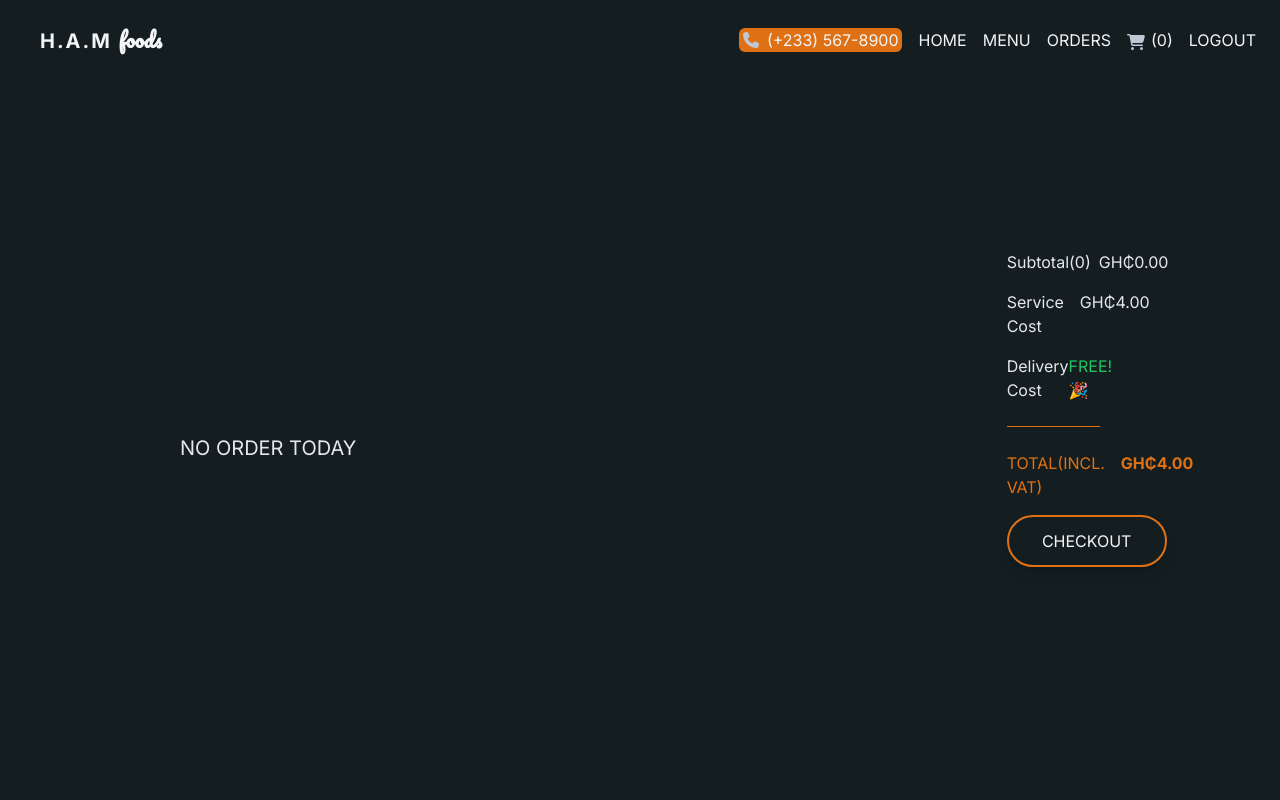
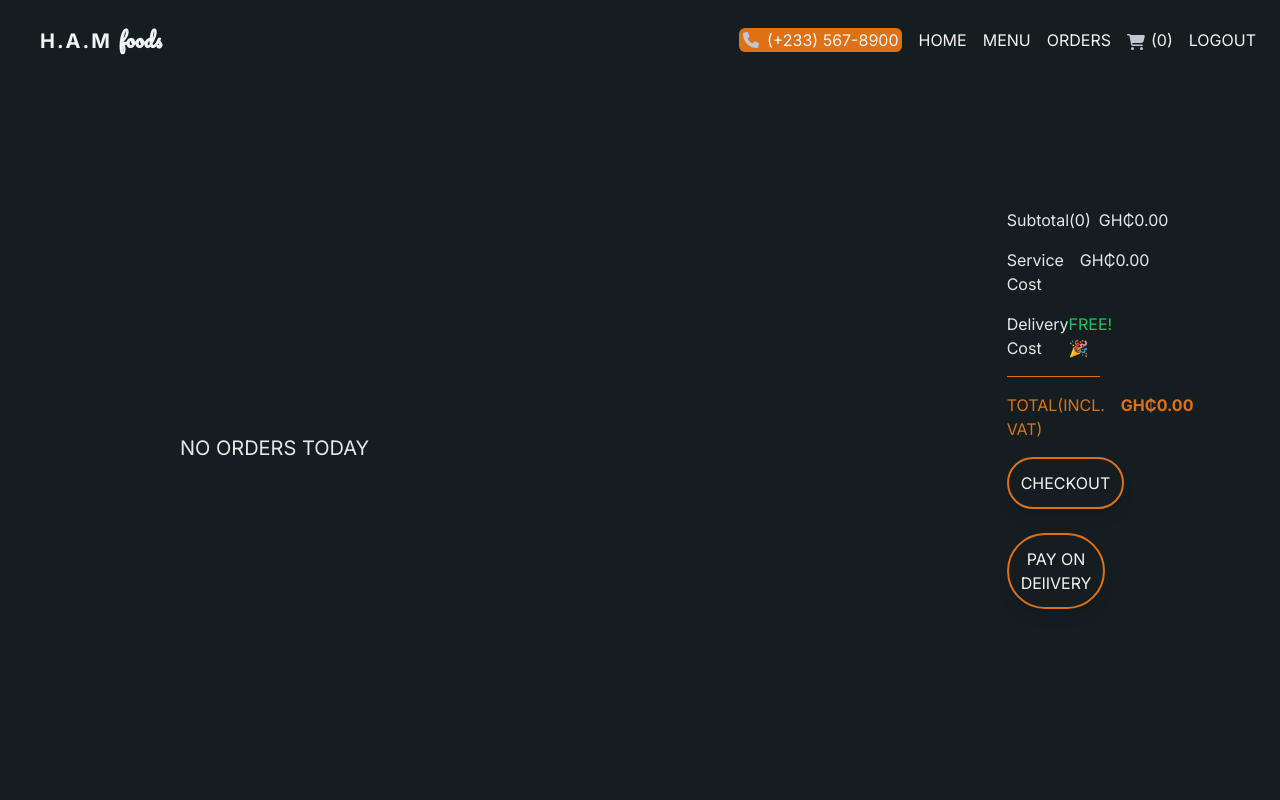
Before and after one commit to Mar-Issah/foodapp_frontend, a Next.js app: page /cart in a window 1280 px wide. Shown: the top 800 px of the page. Built offline with nearby package versions, Linux system fonts and the light colour scheme.

Commit message:
fix paypal errors

```diff
--- a/package.json
+++ b/package.json
@@ -13,7 +13,7 @@
     "@fortawesome/free-brands-svg-icons": "^6.4.2",
     "@fortawesome/free-solid-svg-icons": "^6.4.2",
     "@fortawesome/react-fontawesome": "^0.2.0",
-    "@paypal/react-paypal-js": "^8.1.3",
+    "@paypal/react-paypal-js": "^7.5.0",
     "@reduxjs/toolkit": "^1.9.7",
     "axios": "^1.6.0",
     "next": "^13.4.10",
--- a/src/app/cart/page.jsx
+++ b/src/app/cart/page.jsx
@@ -4,29 +4,37 @@ import React from 'react';
 import Navbar from '@/components/Navbar';
 import Footer from '@/components/Footer';
 import Button from '@/components/Button';
+import ButtonWrapper from '@/components/ButtonWrapper';
 import { faXmark } from '@fortawesome/free-solid-svg-icons';
 import { FontAwesomeIcon } from '@fortawesome/react-fontawesome';
 import { useDispatch, useSelector } from 'react-redux';
-import { removeProduct } from '@/redux/cartSlice';
+import { removeProduct, reset } from '@/redux/cartSlice';
 import { useRouter } from 'next/navigation';
 import { PayPalScriptProvider, PayPalButtons, usePayPalScriptReducer } from '@paypal/react-paypal-js';
+import { useEffect, useState } from 'react';
 
 const CartPage = () => {
+  const [open, setOpen] = useState(false);
   const router = useRouter();
   const { products, total, quantity } = useSelector((state) => state.cart);
+  const currency = 'USD';
   const dispatch = useDispatch();
+  const serviceCost = 4.0;
+
+  // const createOrder = async (data) => {
+  //   try {
+  //     const res = await axios.post('http://localhost:3000/api/orders', data);
+  //     if (res.status === 201) {
+  //       dispatch(reset());
+  //       router.push(`/orders/${res.data._id}`);
+  //     }
+  //   } catch (err) {
+  //     console.log(err);
+  //   }
+  // };
 
   const handleRemoveProduct = (productId) => {
     dispatch(removeProduct({ id: productId }));
-  };
-  const handleCheckout = async () => {
-    // if (!session) {
-    //   router.push('/login');
-    // } else {
-
-    console.log('checkout');
-
-    // }
   };
 
   return (
@@ -37,7 +45,7 @@ const CartPage = () => {
         <div className='h-1/2 p-4 flex flex-col justify-center overflow-x-hidden overflow-y-auto lg:h-full lg:w-2/3 2xl:w-1/2 lg:px-15 xl:px-40 mt-10'>
           {/* SINGLE ITEM */}
           {products?.length === 0 ? (
-            <h1 className='uppercase text-xl'>No Order Today</h1>
+            <h1 className='uppercase bold text-xl'>No Orders Today</h1>
           ) : (
             products?.map((product, idx) => (
               <div className='flex items-center justify-between mb-4' key={product.id}>
@@ -53,28 +61,56 @@ const CartPage = () => {
         </div>
         <hr className='my-2 border-custom-orange' />
         {/* PAYMENT */}
-        <div className='bg-custom-blueblack overflow-hidden h-1/2 p-2 flex flex-col gap-4 justify-center lg:h-full lg:w-1/3 2xl:w-1/2 lg:px-20 xl:px-40 2xl:text-xl 2xl:gap-6'>
+        <div className='bg-custom-blueblack overflow-x-hidden h-screen pr-2 flex flex-col gap-4 justify-center lg:h-full lg:w-1/3 2xl:w-1/2 lg:px-20 xl:px-40 2xl:text-xl 2xl:gap-6 overflow-y-auto'>
           <div className='flex justify-between'>
             <span className=''>Subtotal({quantity})</span>
             <span className='ml-2'> GH₵{total.toFixed(2)}</span>
           </div>
           <div className='flex justify-between'>
             <span className=''>Service Cost</span>
-            <span className='ml-4'>GH₵4.00</span>
+            <span className='ml-4'>
+              GH₵{products?.length === 0 ? (0.0).toFixed(2) : total + serviceCost.toFixed(2)}
+            </span>
           </div>
           <div className='flex justify-between'>
             <span className=''>Delivery Cost</span>
             <span className='text-green-500'>FREE! 🎉</span>
           </div>
-          <hr className='my-2 border-custom-orange' />
+          <hr className='border-custom-orange' />
           <div className='flex justify-between text-custom-orange'>
             <span className=''>TOTAL(INCL. VAT)</span>
-            <span className='font-bold ml-4'> GH₵{(total + 4).toFixed(2)}</span>
+            <span className='font-bold ml-4'>
+              {' '}
+              GH₵{products?.length === 0 ? (0.0).toFixed(2) : (total + serviceCost).toFixed(2)}
+            </span>
           </div>
 
-          <div onClick={handleCheckout}>
-            <Button label='CHECKOUT' />
-          </div>
+          {open ? (
+            <PayPalScriptProvider
+              options={{
+                //'client-id': process.env.CLIENT_ID,
+                'client-id': 'AcJUL6X4MbhPSN0pVn4ujcQW3fzZ0iYyToOsCskKDduoOCkBCupk6tBkGmXetjtAap0-JjRoUzutdKfI',
+                components: 'buttons',
+                currency: 'USD',
+                'disable-funding': 'credit,card,p24',
+              }}
+            >
+              <ButtonWrapper currency={currency} showSpinner={false} amount={10} />
+            </PayPalScriptProvider>
+          ) : (
+            products?.length === 0 && (
+              <div className='mb-2' onClick={() => setOpen(true)}>
+                <Button label='CHECKOUT' />
+              </div>
+            )
+          )}
+          {products?.length === 0 && (
+            <>
+              <div onClick={() => setOpen(true)}>
+                <Button label='PAY ON DElIVERY' />
+              </div>
+            </>
+          )}
         </div>
       </div>
       <Footer />
--- a/src/components/Button.jsx
+++ b/src/components/Button.jsx
@@ -2,7 +2,7 @@ import React from 'react';
 
 const Button = ({ label }) => {
   return (
-    <button className='bg-transparent text-gray-100 p-3 border-2 border-custom-orange rounded-full shadow-lg hover:bg-custom-orange sm:w-20 md:w-40'>
+    <button className='bg-transparent text-gray-100 p-3 border-2 border-custom-orange rounded-full shadow-lg hover:bg-custom-orange'>
       {label}
     </button>
   );
--- /dev/null
+++ b/src/components/ButtonWrapper.jsx
@@ -0,0 +1,75 @@
+'use client';
+import { PayPalScriptProvider, PayPalButtons, usePayPalScriptReducer } from '@paypal/react-paypal-js';
+import { useEffect, useState } from 'react';
+import { removeProduct, reset } from '@/redux/cartSlice';
+
+// Custom component to wrap the PayPalButtons and handle currency changes
+const ButtonWrapper = ({ currency, showSpinner, amount }) => {
+  const [{ options, isPending }, dispatch] = usePayPalScriptReducer();
+  const style = { layout: 'vertical' };
+
+  console.log(amount);
+  useEffect(() => {
+    dispatch({
+      type: 'resetOptions',
+      value: {
+        ...options,
+        currency: currency,
+      },
+    });
+  }, [currency, showSpinner]);
+
+  const createOrder = async (data) => {
+    try {
+      const res = await axios.post('http://localhost:3000/api/orders', data);
+      if (res.status === 201) {
+        dispatch(reset());
+        router.push(`/orders/${res.data._id}`);
+      }
+    } catch (err) {
+      console.log(err);
+    }
+  };
+
+  return (
+    <>
+      {showSpinner && isPending && <div className='spinner' />}
+      <PayPalButtons
+        style={style}
+        disabled={false}
+        forceReRender={[amount, currency, style]}
+        fundingSource={undefined}
+        createOrder={(data, actions) => {
+          return actions.order
+            .create({
+              purchase_units: [
+                {
+                  amount: {
+                    currency_code: currency,
+                    value: amount,
+                  },
+                },
+              ],
+            })
+            .then((orderId) => {
+              // Your code here after create the order
+              return orderId;
+            });
+        }}
+        onApprove={function (data, actions) {
+          return actions.order.capture().then(function (details) {
+            const shipping = details.purchase_units[0].shipping;
+            createOrder({
+              customer: shipping.name.full_name,
+              address: shipping.address.address_line_1,
+              total: cart.total,
+              method: 1,
+            });
+          });
+        }}
+      />
+    </>
+  );
+};
+
+export default ButtonWrapper;
--- a/src/redux/cartSlice.js
+++ b/src/redux/cartSlice.js
@@ -37,5 +37,5 @@ const cartSlice = createSlice({
   },
 });
 
-export const { addProduct, removeProduct } = cartSlice.actions;
+export const { addProduct, removeProduct, reset } = cartSlice.actions;
 export default cartSlice.reducer;
```
Also changed, not shown: 2 other files (tests, documents, lock files or other folders).
